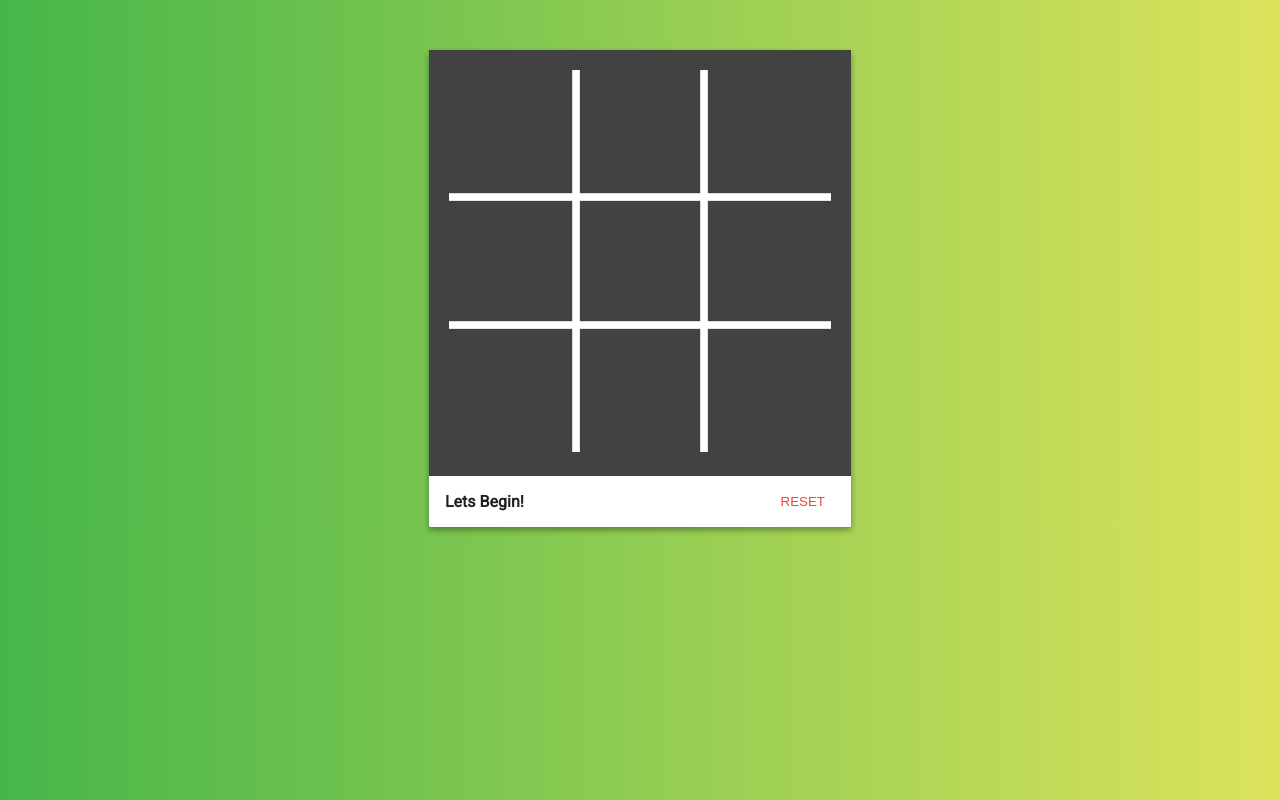
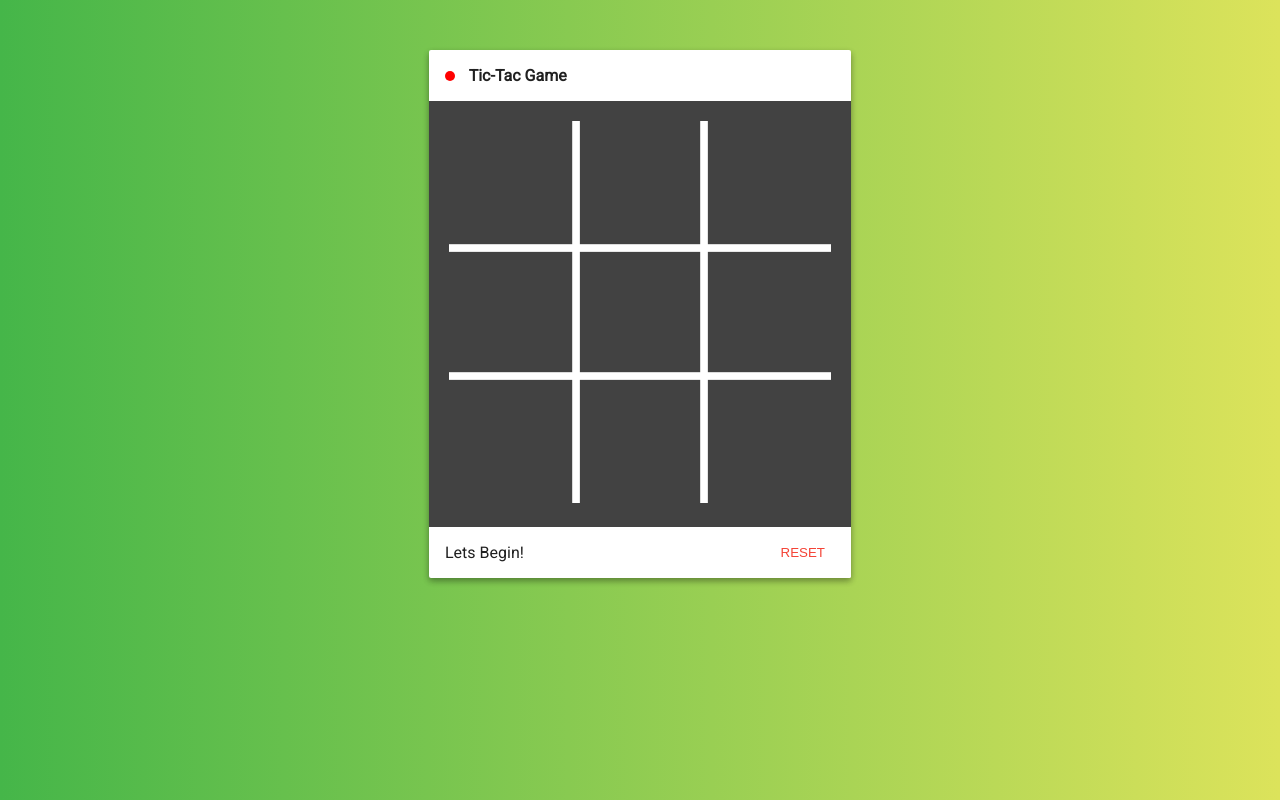
Before and after one commit to ashwin-pc/ticktac_ML, a plain HTML site: page index.html in a window 1280 px wide. Drawn offline with Linux system fonts and the light colour scheme.

Commit message:
provision ofr ai style

```diff
--- a/draw.js
+++ b/draw.js
@@ -86,7 +86,7 @@ function Draw() {
             drawLine(x-20,y-20,x+20,y+20);
             drawLine(x+20,y-20,x-20,y+20);
         } else {
-            drawCircle(x,y,30);
+            drawCircle(x,y,25);
         }
     }
 
--- a/index.html
+++ b/index.html
@@ -10,6 +10,7 @@
     <body>
         <div id="container">
             <div class="material card">
+                <div class="header"><span id="ai"></span> Tic-Tac Game</div>
                 <div class="rich-media"><canvas id="ticktac"></canvas></div>
                 <div class="title" id="result"></div>
                 <button type="button" onclick="game.reset()">reset</button>
--- a/style.css
+++ b/style.css
@@ -24,6 +24,20 @@ canvas {
     box-shadow: 0 3px 6px rgba(0,0,0,0.16), 0 3px 6px rgba(0,0,0,0.23);
 }
 
+.material.card > .header {
+    font-weight: bold;
+    padding: 16px;
+}
+
+.material.card #ai {
+    width: 10px;
+    height: 10px;
+    border-radius: 50%;
+    margin-right: 10px;
+    background-color: red;
+    display: inline-block;
+}
+
 .material.card > .rich-media {
     padding: 20px;
     background-color: #424242;
@@ -31,7 +45,7 @@ canvas {
 
 .material.card > .title {
     padding: 16px;
-    font-weight: bold;
+    /*font-weight: bold;*/
     max-width: 280px;
     display: inline-block;
 }
```
